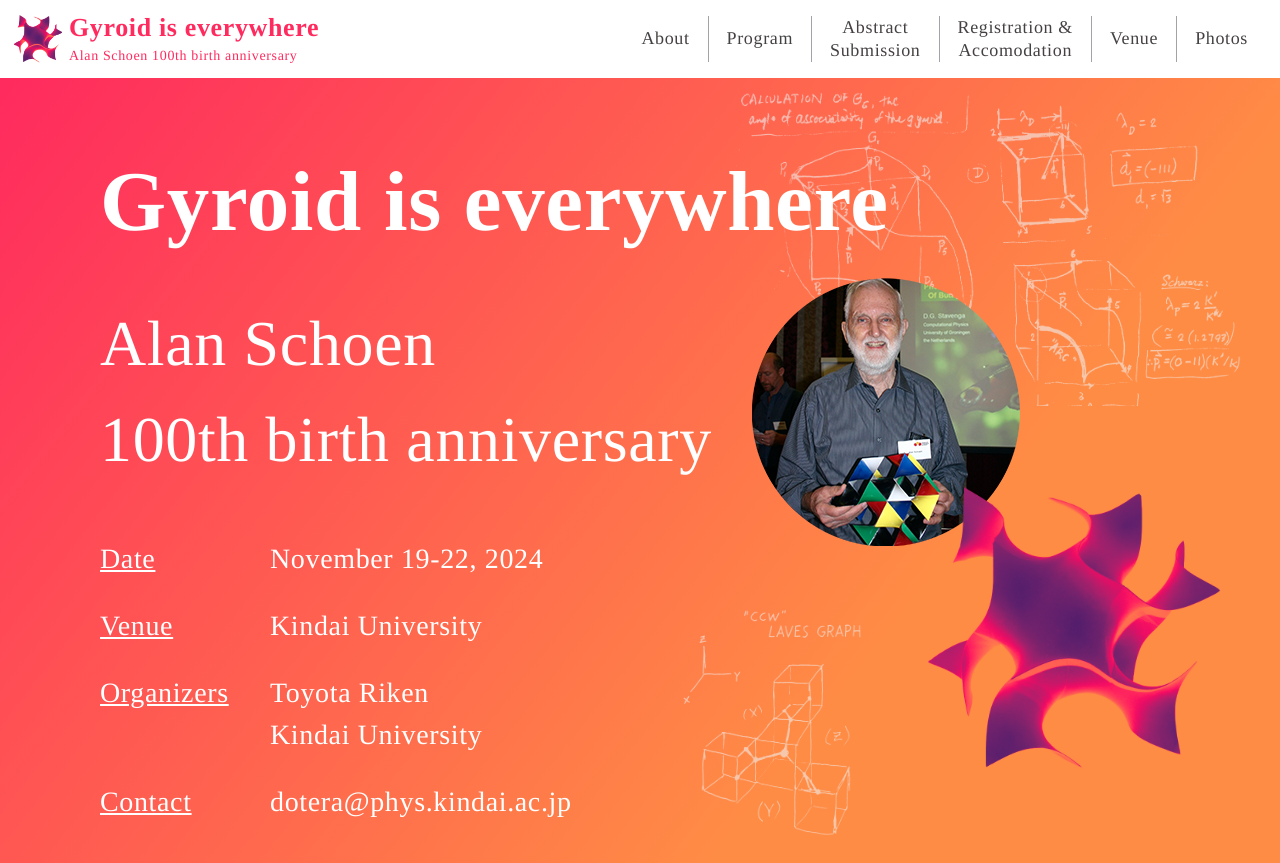
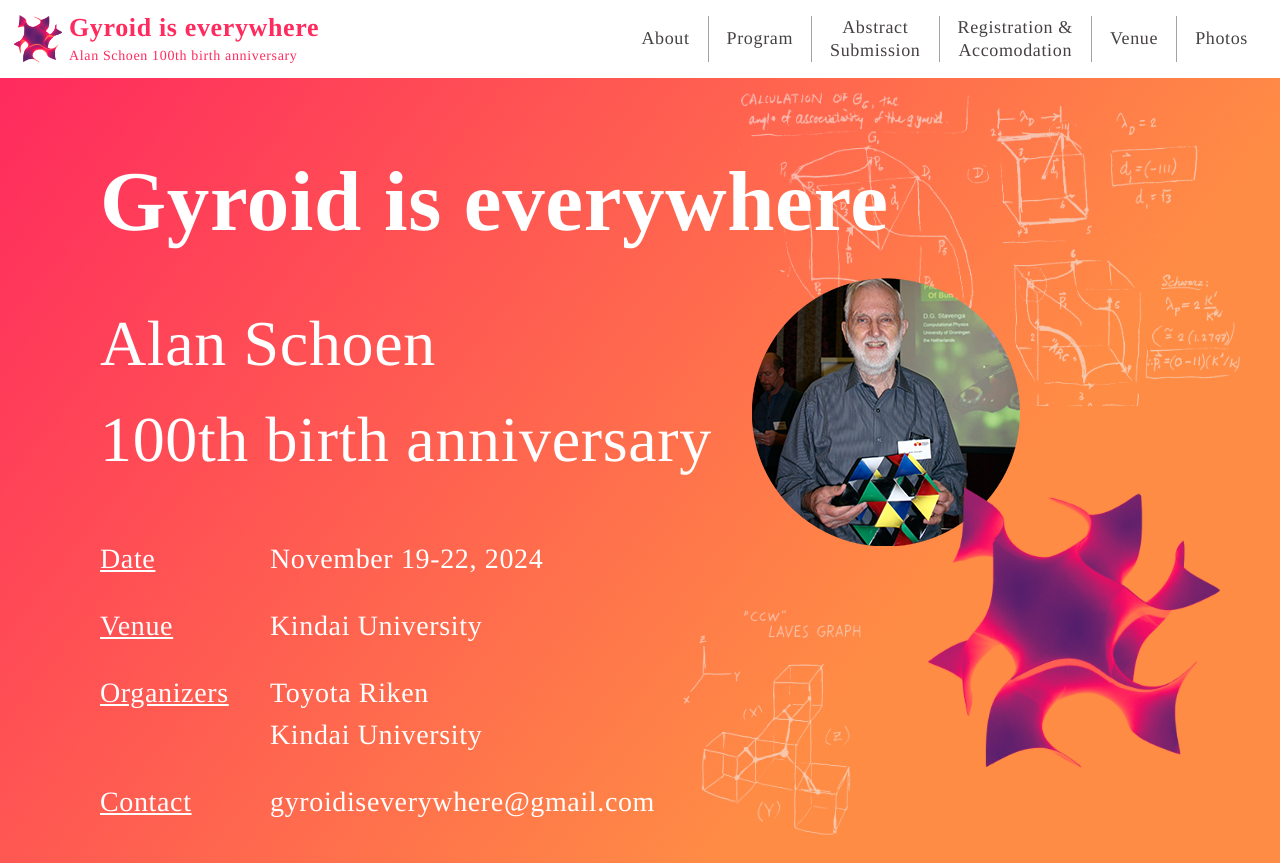
Before and after one commit to dorara-m/conference, a React (Create React App) app: page / in a window 1280 px wide. Built offline with nearby package versions, Linux system fonts and the light colour scheme.

Commit message:
mod: メアド

```diff
--- a/src/pages/home/Home.jsx
+++ b/src/pages/home/Home.jsx
@@ -25,11 +25,7 @@ export default function Home() {
                 </ul>
               </dd>
               <dt>Contact</dt>
-              <dd>
-                <a href="mailto:dotera@phys.kindai.ac.jp">
-                  dotera@phys.kindai.ac.jp
-                </a>
-              </dd>
+              <dd>gyroidiseverywhere@gmail.com</dd>
             </dl>
           </div>
           <div className="imgArea">
```
